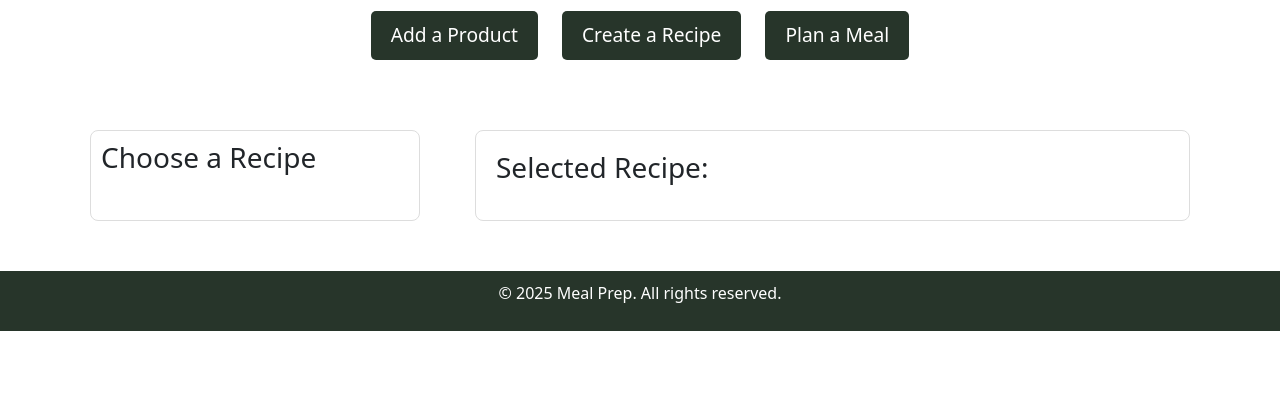
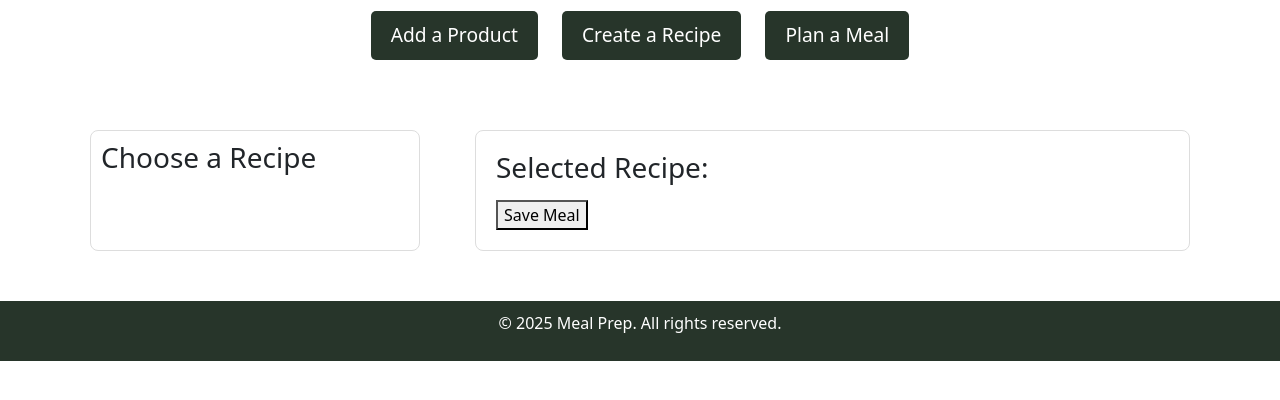
Before and after one commit to KubaWoj666/KcalApp, a Django app: page /plan-meal/ in a window 1280 px wide. Shown: the part 191-591 px from the top of the page. Run offline with Django 4.2, Linux system fonts and the light colour scheme; data that the repository does not hold is empty; parts of the project's set-up code (start-up, migrations or seed data) failed here and were passed over; some libraries are stand-ins or nearby versions.

Commit message:
Adding a new Meal model to the core app and creating a new view in core to handle meal creation. Also, adding JavaScript and an AJAX POST request to save the new meal.

```diff
--- a/core/urls.py
+++ b/core/urls.py
@@ -11,5 +11,6 @@ urlpatterns = [
     path("delete-from-product-list/", views.delete_from_product_list, name="delete_from_product_list"),
     path("create-product/", views.create_product_from_add_recipe_template, name="create_product"),
     path("plan-meal/", views.plan_meal_view, name="plan_meal"),
-    path("get-recipe/<int:pk>/", views.get_recipe, name="get-recipe")
+    path("get-recipe/<int:pk>/", views.get_recipe, name="get-recipe"),
+    path("save-meal/", views.create_meal, name="save-meal")
 ]
--- a/core/views.py
+++ b/core/views.py
@@ -3,11 +3,14 @@ from django.views.decorators.http import require_POST
 from django.http import Http404, JsonResponse, HttpResponse
 from django.shortcuts import get_object_or_404, get_list_or_404
 
-from .models import Product, Recipe, RecipeProduct
+from .models import Product, Recipe, RecipeProduct, Meal
 from .forms import ProductForm, RecipeProductForm, RecipeNameForm, RecipeGramsEditForm, AddProductToRecipeForm
 
 from django_htmx.http import HttpResponseClientRefresh
 from django.db.utils import IntegrityError
+from decimal import Decimal
+
+import json
 
 
 
@@ -295,3 +298,16 @@ def get_product(request, pk):
     }
 
     return JsonResponse(data)
+
+
+@require_POST
+def create_meal(request):
+    nutrition = request.POST.getlist("nutrition[]")
+    meal_name = request.POST.get("meal_name")
+
+    if nutrition and meal_name:
+        meal = Meal.objects.create(name=meal_name, kcal=Decimal(nutrition[0]), protein=Decimal(nutrition[1]), fat=Decimal(nutrition[2]), carbs=Decimal(nutrition[3]))
+        meal.save()
+        return JsonResponse({"success":True})
+
+    return JsonResponse({"success": False})
--- a/static/js/plan_meal.js
+++ b/static/js/plan_meal.js
@@ -218,3 +218,62 @@ function updateTableAfterRemoval(liText) {
 
 //     console.log("Tabela po aktualizacji:", portionTableData);
 }
+
+
+
+const saveMealBtn = document.getElementById("save-meal")
+mealForm = document.getElementById("meal-form")
+csrf = mealForm.querySelector("[name='csrfmiddlewaretoken']")
+
+
+
+mealForm.addEventListener("submit", function (e) {
+    // e.preventDefault()
+    const mealName = document.getElementById("selected-recipe-name")
+    const tableDataWithExtra = document.querySelectorAll("#table-data-extras")
+
+    let nutrition = []
+
+    tableDataWithExtra.forEach(element => {
+        nutrition.push(element.textContent)
+
+    });
+
+    const fd = new FormData()
+
+    fd.append("csrfmiddlewaretoken", csrf.value);
+    // fd.append("nutrition", JSON.stringify(nutrition))
+    fd.append("meal_name", mealName.textContent )
+
+    tableDataWithExtra.forEach(element => {
+        fd.append("nutrition[]", element.textContent)
+
+    });
+
+
+    $.ajax({
+        type: "POST",
+        url: "/save-meal/",
+        data: fd,
+        processData: false,
+        contentType: false,
+
+        success: function(response){
+            console.log(response)
+            if (response.success == "True"){
+                alert("Meal wos saved successfully")
+            }else{
+                alert("OOPS something go wrong")
+            }
+
+        },
+
+        error: function(response){
+            console.log(response)
+        }
+
+
+    })
+
+
+})
--- a/templates/core/plan_meal.html
+++ b/templates/core/plan_meal.html
@@ -104,6 +104,11 @@
                 </tbody>
             </table>
         </div>
+        <form id="meal-form" method="POST">
+            {% csrf_token %}
+            <button type="submit" id="save-meal">Save Meal</button>
+        </form>
+
     </div>
 </div>
 
```
Also changed, not shown: core/admin.py (+6 -1 lines), core/models.py (+12 -0 lines), core/migrations/0002_meal.py (added).
